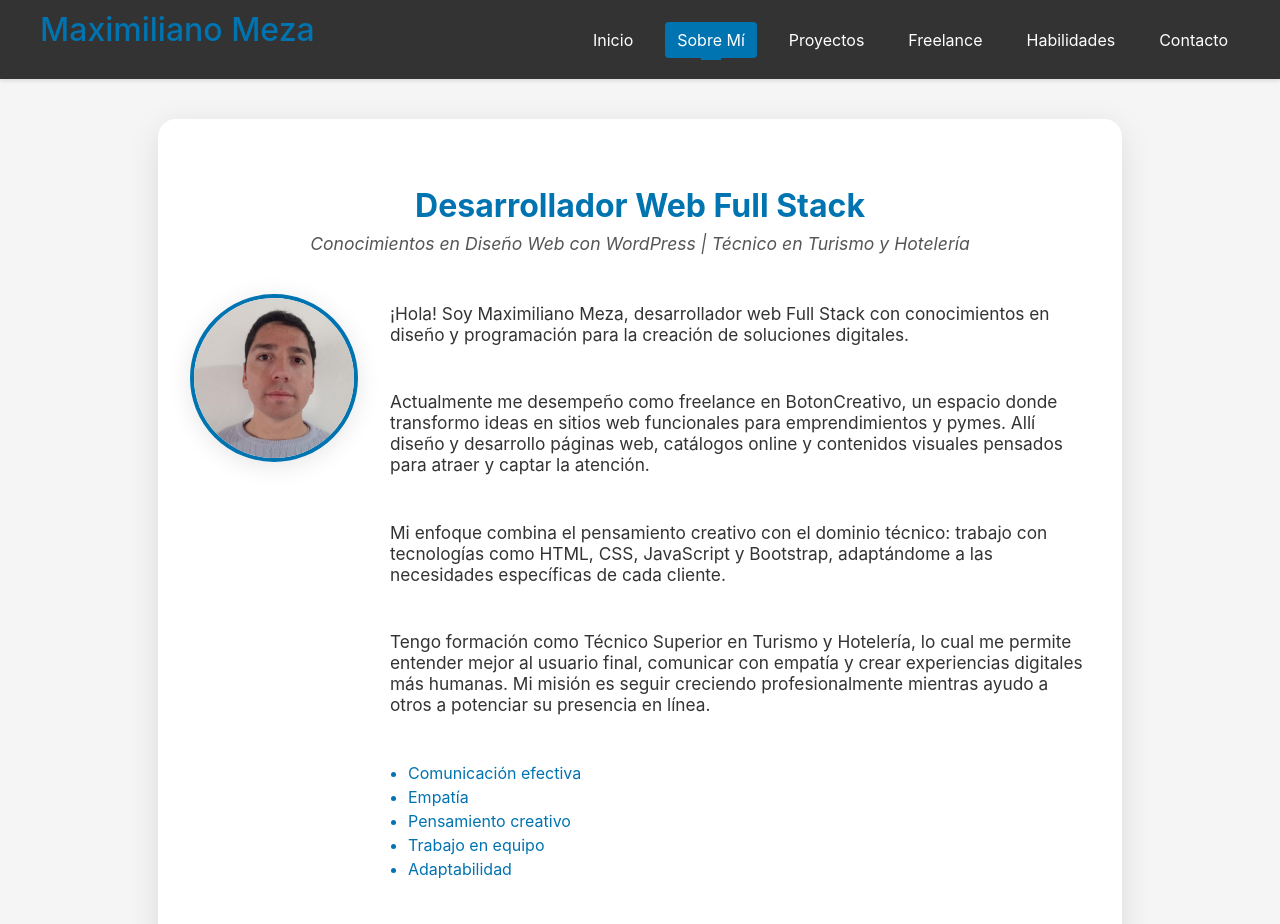
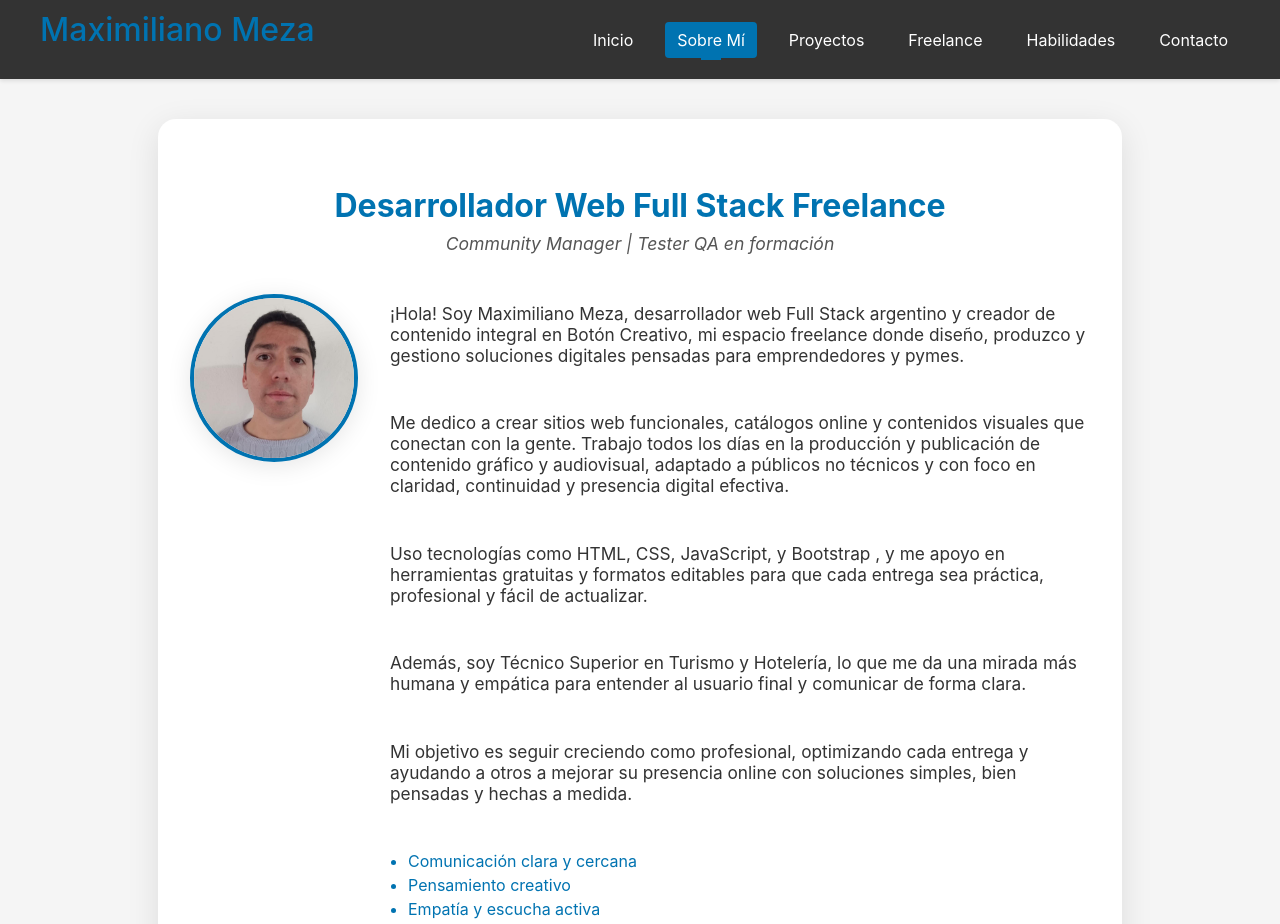
Before and after one commit to cocomeza/Mi_Porfolio_react, a React (Create React App) app: page /about in a window 1280 px wide. Shown: the top 924 px of the page. Built offline with nearby package versions, Linux system fonts and the light colour scheme.

Commit message:
Update About.js

```diff
--- a/src/components/About.js
+++ b/src/components/About.js
@@ -32,11 +32,13 @@ const socialLinks = [
 ];
 
 const softSkills = [
-  'Comunicación efectiva',
-  'Empatía',
+  'Comunicación clara y cercana',
   'Pensamiento creativo',
+  'Empatía y escucha activa',
+  'Adaptabilidad',
   'Trabajo en equipo',
-  'Adaptabilidad',
+  'Gestión integral de contenido',
+  'Optimización visual y funcional',
 ];
 
 const About = () => {
@@ -44,16 +46,17 @@ const About = () => {
     <div className="about-section">
       <div className="about-card">
         <div className="about-header">
-          <h2 className="about-title">Desarrollador Web Full Stack</h2>
-          <span className="about-subtitle">Conocimientos en Diseño Web con WordPress | Técnico en Turismo y Hotelería</span>
+          <h2 className="about-title">Desarrollador Web Full Stack Freelance</h2>
+          <span className="about-subtitle"> Community Manager | Tester QA en formación</span>
         </div>
         <div className="about-content">
           <img src="/foto-hero.jpeg" alt="Imagen mia" className="about-profile-pic" />
           <div className="about-text">
-            <p>¡Hola! Soy Maximiliano Meza, desarrollador web Full Stack con conocimientos en diseño y programación para la creación de soluciones digitales.</p>
-            <p>Actualmente me desempeño como freelance en BotonCreativo, un espacio donde transformo ideas en sitios web funcionales para emprendimientos y pymes. Allí diseño y desarrollo páginas web, catálogos online y contenidos visuales pensados para atraer y captar la atención.</p>
-            <p>Mi enfoque combina el pensamiento creativo con el dominio técnico: trabajo con tecnologías como HTML, CSS, JavaScript y Bootstrap, adaptándome a las necesidades específicas de cada cliente.</p>
-            <p>Tengo formación como Técnico Superior en Turismo y Hotelería, lo cual me permite entender mejor al usuario final, comunicar con empatía y crear experiencias digitales más humanas. Mi misión es seguir creciendo profesionalmente mientras ayudo a otros a potenciar su presencia en línea.</p>
+            <p>¡Hola! Soy Maximiliano Meza, desarrollador web Full Stack argentino y creador de contenido integral en Botón Creativo, mi espacio freelance donde diseño, produzco y gestiono soluciones digitales pensadas para emprendedores y pymes.</p>
+            <p>Me dedico a crear sitios web funcionales, catálogos online y contenidos visuales que conectan con la gente. Trabajo todos los días en la producción y publicación de contenido gráfico y audiovisual, adaptado a públicos no técnicos y con foco en claridad, continuidad y presencia digital efectiva.</p>
+            <p>Uso tecnologías como HTML, CSS, JavaScript, y Bootstrap , y me apoyo en herramientas gratuitas y formatos editables para que cada entrega sea práctica, profesional y fácil de actualizar.</p>
+            <p>Además, soy Técnico Superior en Turismo y Hotelería, lo que me da una mirada más humana y empática para entender al usuario final y comunicar de forma clara.</p>
+            <p>Mi objetivo es seguir creciendo como profesional, optimizando cada entrega y ayudando a otros a mejorar su presencia online con soluciones simples, bien pensadas y hechas a medida.</p>
             <ul className="about-softskills">
               {softSkills.map((skill) => (
                 <li key={skill}>{skill}</li>
```
